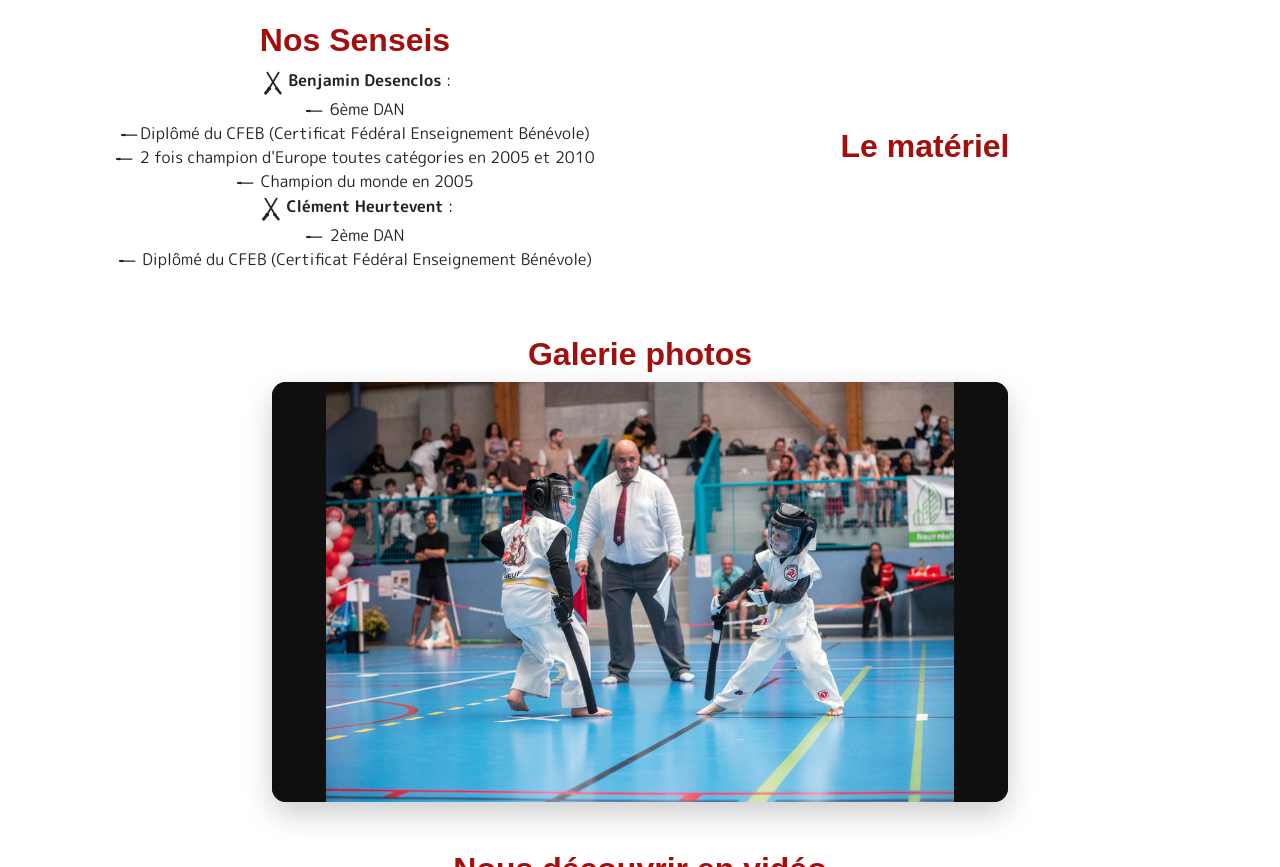
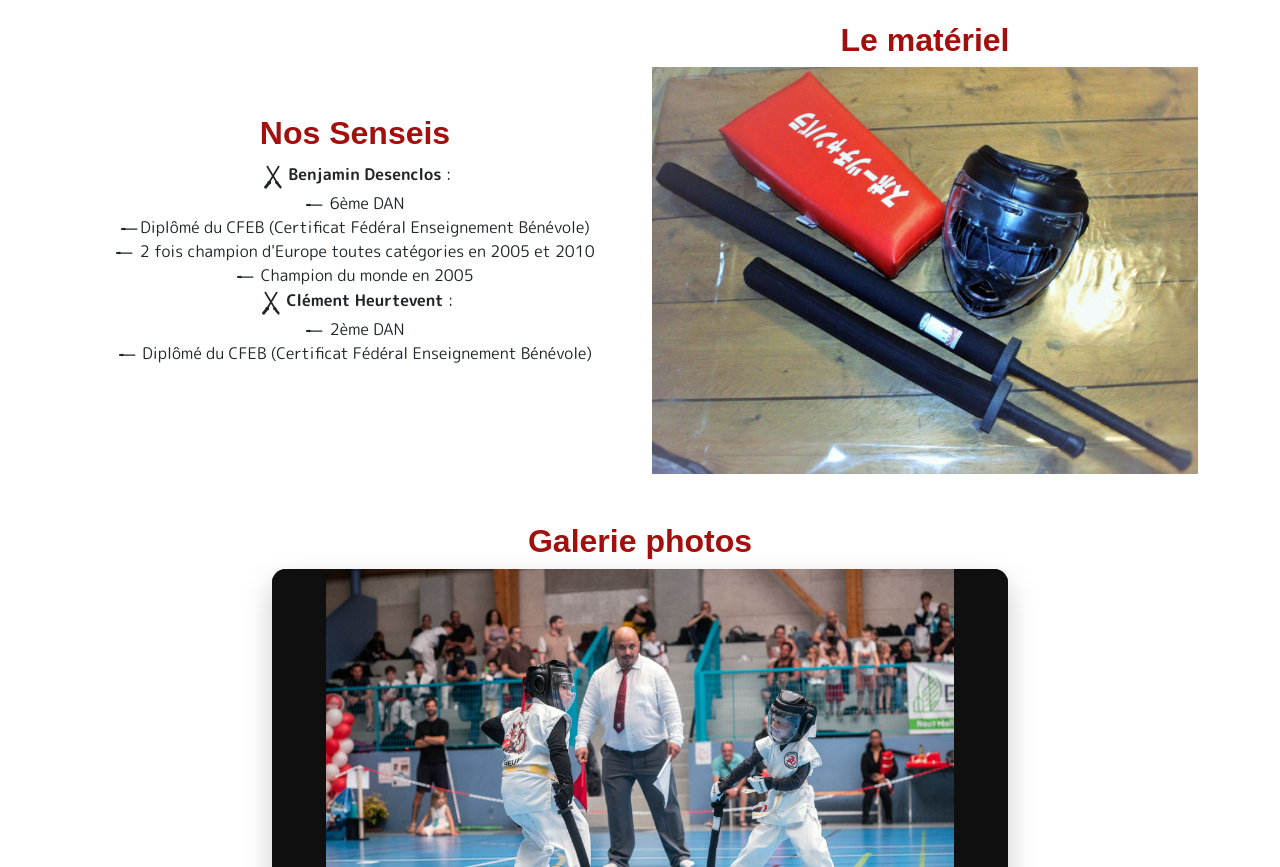
Before and after one commit to RemiBoutteau/KobukanKendojo, a plain HTML site: page index.html in a window 1280 px wide. Shown: the part 1973-2840 px from the top of the page. Drawn offline with nearby package versions, Linux system fonts and the light colour scheme; a web font is replaced by a local one.

Commit message:
Ajout de la photo matériel

```diff
--- a/index.html
+++ b/index.html
@@ -207,10 +207,8 @@
 
                 <div class="col-md-6">
                      <h2>Le matériel </h2>
-                            <p>
-                            </p>
-
-                </div>
+                            <img src="images/materiel.jpg" alt="photo Materiel Chanbara Kobukan Kendojo Elbeuf" class="img-fluid" id="photochanbara" loading="lazy">
+              </div>
             </div>
         </div> <!-- Fin de div ligne-->
 
```
Also changed, not shown: images/materiel.jpg (added).
